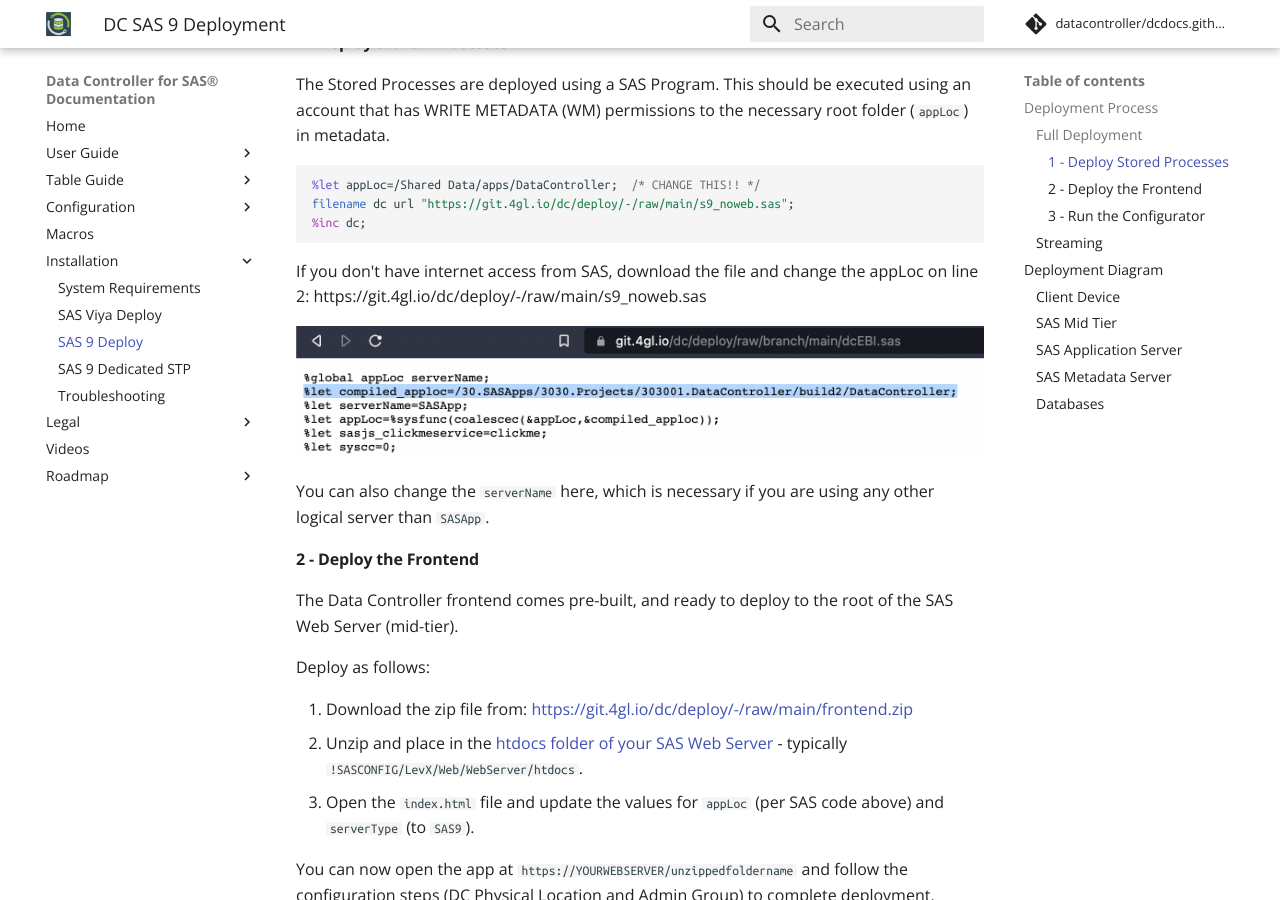
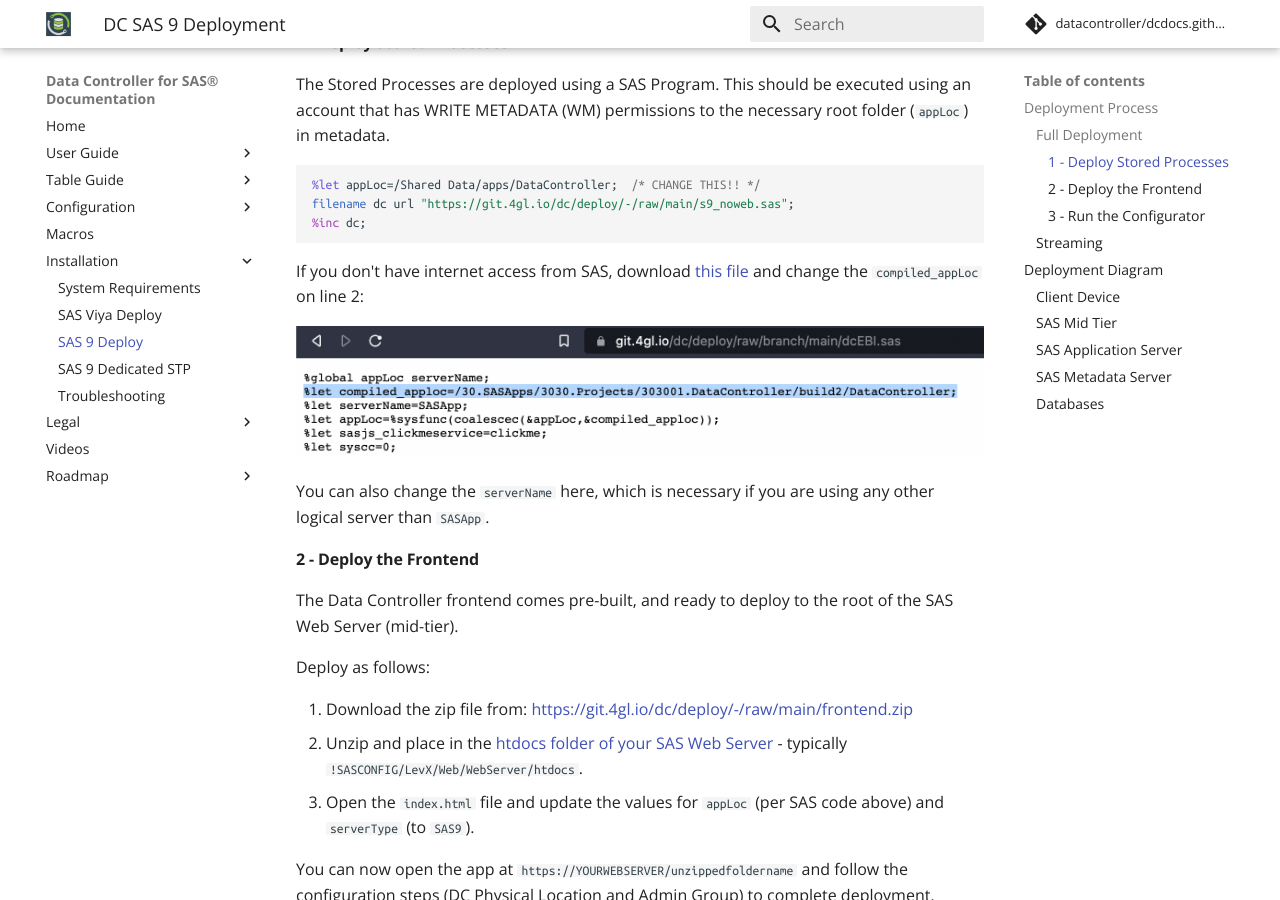
Before and after one commit to datacontroller/docs.datacontroller.io, an MkDocs documentation site: the page built from docs/dci-deploysas9.md, in a window 1280 px wide and 900 px high, scrolled down 379 px. Built offline with MkDocs 1.6.1 and Material for MkDocs 9.7.7, drawn with Linux system fonts in a browser that asks for light colours; comment, search, counter and statistics services are not loaded.

Commit message:
Update dci-deploysas9.md

````diff
--- a/docs/dci-deploysas9.md
+++ b/docs/dci-deploysas9.md
@@ -26,7 +26,7 @@
 %inc dc;
 ```
 
-If you don't have internet access from SAS, download the file and change the appLoc on line 2:  https://git.4gl.io/dc/deploy/-/raw/main/s9_noweb.sas
+If you don't have internet access from SAS, download [this file](https://git.4gl.io/dc/deploy/-/raw/main/s9_noweb.sas) and change the `compiled_appLoc` on line 2:
 
 ![](img/sas9_apploc.png)
 
````
